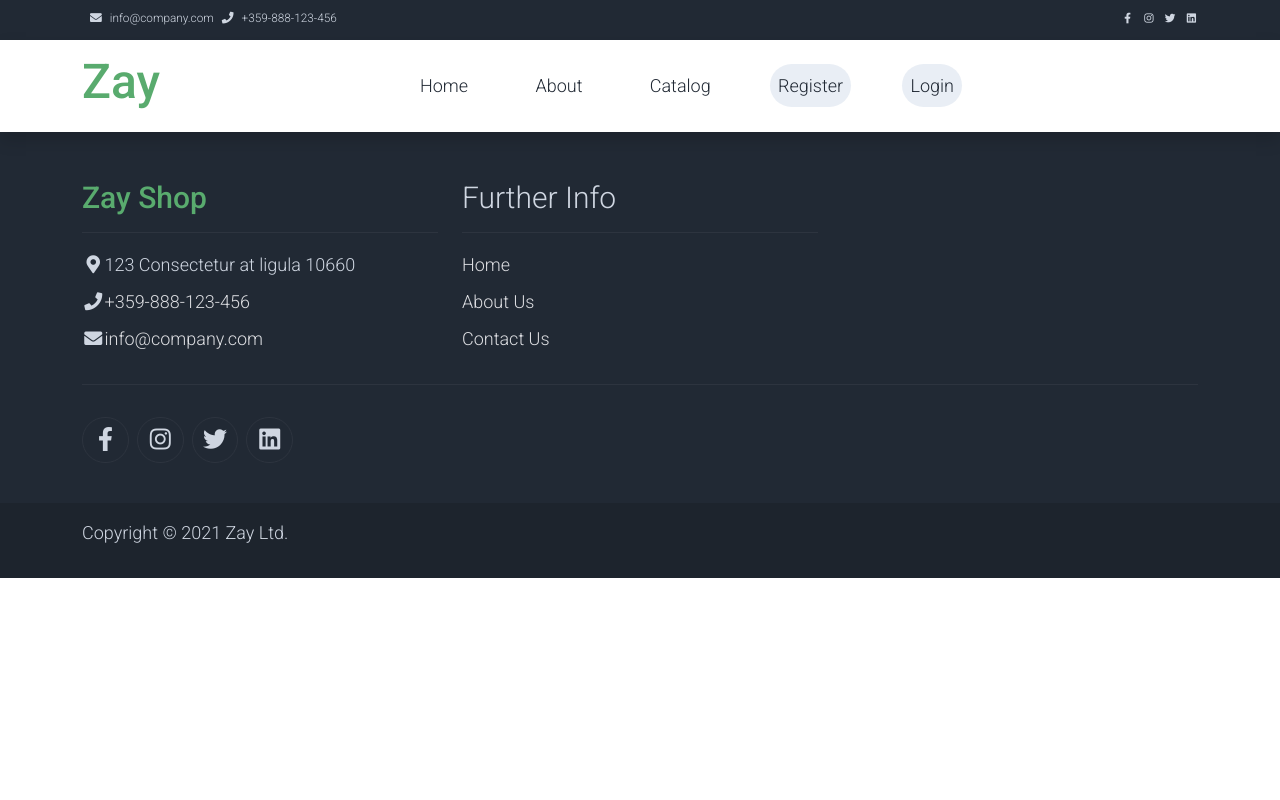
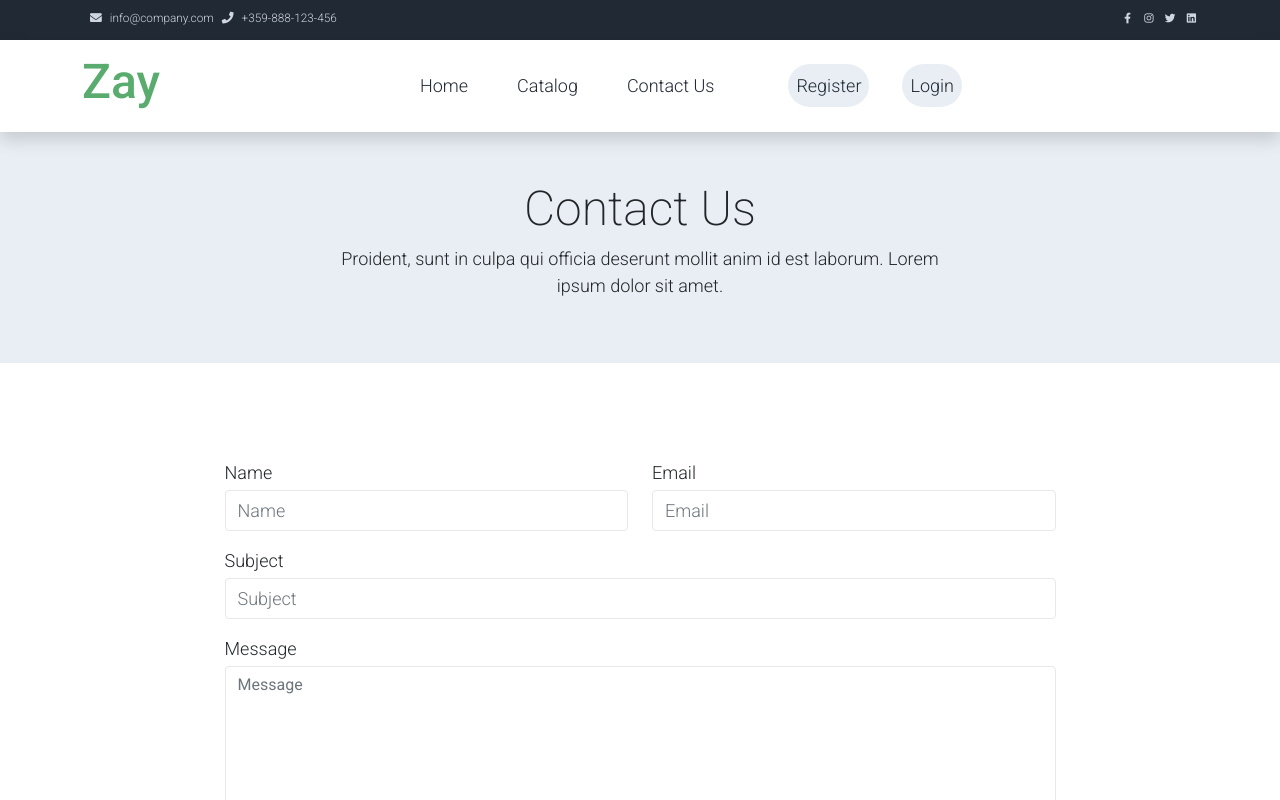
Before and after one commit to Dimitar-Stoimenov/react-softuni-project, a React (Create React App) app: page /contact in a window 1280 px wide. Shown: the top 800 px of the page. Built offline with nearby package versions, Linux system fonts and the light colour scheme.

Commit message:
add contact component and corresponding links

```diff
--- a/src/App.js
+++ b/src/App.js
@@ -5,6 +5,7 @@ import { AuthContext } from './contexts/AuthContext';
 import useLocalStorage from "./hooks/useLocalStorage";
 import TopPageInfo from "./components/TopPageInfo/TopPageInfo";
 import Footer from "./components/Footer/Footer";
+import Contact from "./components/Contact/Contact";
 import Login from "./components/Login/Login";
 import Logout from "./components/Logout/Logout";
 import Register from "./components/Register/Register";
@@ -54,6 +55,7 @@ function App() {
 					<Route path="/catalog/accessories" element={<>accessorie component</>} />
 					<Route path="/login" element={<Login />} />
 					<Route path="/logout" element={<Logout />} />
+					<Route path="/contact" element={<Contact />} />
 					<Route path="/register" element={<Register />} />
 				</Routes>
 
--- /dev/null
+++ b/src/components/Contact/Contact.js
@@ -0,0 +1,48 @@
+const Contact = () => {
+
+    return (
+        <>
+            <div className="container-fluid bg-light py-5">
+                <div className="col-md-6 m-auto text-center">
+                    <h1 className="h1">Contact Us</h1>
+                    <p>
+                        Proident, sunt in culpa qui officia deserunt mollit anim id est laborum.
+                        Lorem ipsum dolor sit amet.
+                    </p>
+                </div>
+            </div>
+
+            <div className="container py-5">
+                <div className="row py-5">
+                    <form className="col-md-9 m-auto" method="post" role="form">
+                        <div className="row">
+                            <div className="form-group col-md-6 mb-3">
+                                <label htmlFor="inputname">Name</label>
+                                <input type="text" className="form-control mt-1" id="name" name="name" placeholder="Name"/>
+                            </div>
+                            <div className="form-group col-md-6 mb-3">
+                                <label htmlFor="inputemail">Email</label>
+                                <input type="email" className="form-control mt-1" id="email" name="email" placeholder="Email"/>
+                            </div>
+                        </div>
+                        <div className="mb-3">
+                            <label htmlFor="inputsubject">Subject</label>
+                            <input type="text" className="form-control mt-1" id="subject" name="subject" placeholder="Subject"/>
+                        </div>
+                        <div className="mb-3">
+                            <label htmlFor="inputmessage">Message</label>
+                            <textarea className="form-control mt-1" id="message" name="message" placeholder="Message" rows="8"></textarea>
+                        </div>
+                        <div className="row">
+                            <div className="col text-end mt-2">
+                                <button type="submit" className="btn btn-success btn-lg px-3">Let’s Talk</button>
+                            </div>
+                        </div>
+                    </form>
+                </div>
+            </div>
+        </>
+    );
+}
+
+export default Contact;
--- a/src/components/Footer/Footer.js
+++ b/src/components/Footer/Footer.js
@@ -28,11 +28,9 @@ const Footer = () => {
                         <h2 className="h2 text-light border-bottom pb-3 border-light">Further Info</h2>
                         <ul className="list-unstyled text-light footer-link-list">
                             <li><Link className="text-decoration-none" to="/">Home</Link></li>
-                            <li><Link className="text-decoration-none" to="/about">About Us</Link></li>
-                            <li><Link className="text-decoration-none" to="/contacts">Contact Us</Link></li>
+                            <li><Link className="text-decoration-none" to="/contact">Contact Us</Link></li>
                         </ul>
                     </div>
-
                 </div>
 
                 <div className="row text-light mb-4">
--- a/src/components/NavigationBar/GuestNavigation/GuestNavigation.js
+++ b/src/components/NavigationBar/GuestNavigation/GuestNavigation.js
@@ -10,12 +10,12 @@ const GuestNavigation = () => {
                         <Link className="nav-link" to="/">Home</Link>
                     </li>
                     <li className="nav-item">
-                        <Link className="nav-link" to="/about">About</Link>
+                        <Link className="nav-link" to="/catalog">Catalog</Link>
                     </li>
                     <li className="nav-item">
-                        <Link className="nav-link" to="/catalog">Catalog</Link>
+                        <Link className="nav-link" to="/contact">Contact Us</Link>
                     </li>
-
+                    <p></p>
                     <li className="nav-item bg-light rounded-pill">
                         <Link className="nav-link" to="/register">Register</Link>
                     </li>
--- a/src/components/NavigationBar/UserNavigation/UserNavigation.js
+++ b/src/components/NavigationBar/UserNavigation/UserNavigation.js
@@ -13,12 +13,12 @@ const UserNavigation = () => {
                         <Link className="nav-link" to="/">Home</Link>
                     </li>
                     <li className="nav-item">
-                        <Link className="nav-link" to="/about">About</Link>
+                        <Link className="nav-link" to="/catalog">Catalog</Link>
                     </li>
                     <li className="nav-item">
-                        <Link className="nav-link" to="/catalog">Catalog</Link>
+                        <Link className="nav-link" to="/contact">Contact Us</Link>
                     </li>
-
+                    <p></p>
                     <li className="nav-item">
                         <Link className="nav-link" to={`/profile/${user._id}/orders`}>My Orders</Link>
                     </li>
--- a/src/components/NavigationBar/VendorNavigation/VendorNavigation.js
+++ b/src/components/NavigationBar/VendorNavigation/VendorNavigation.js
@@ -18,7 +18,7 @@ const VendorNavigation = () => {
                     <li className="nav-item">
                         <Link className="nav-link" to="/my-items">My Items</Link>
                     </li>
-
+                    <p></p>
                     <li className="nav-item bg-light rounded-pill">
                         <Link className="nav-link" to="/logout">Logout</Link>
                     </li>
```
Also changed, not shown: contact-form-to-be-deleted.html (deleted, +0 -29 lines), index-html-to-be-deleted.html (deleted, +0 -20 lines).
